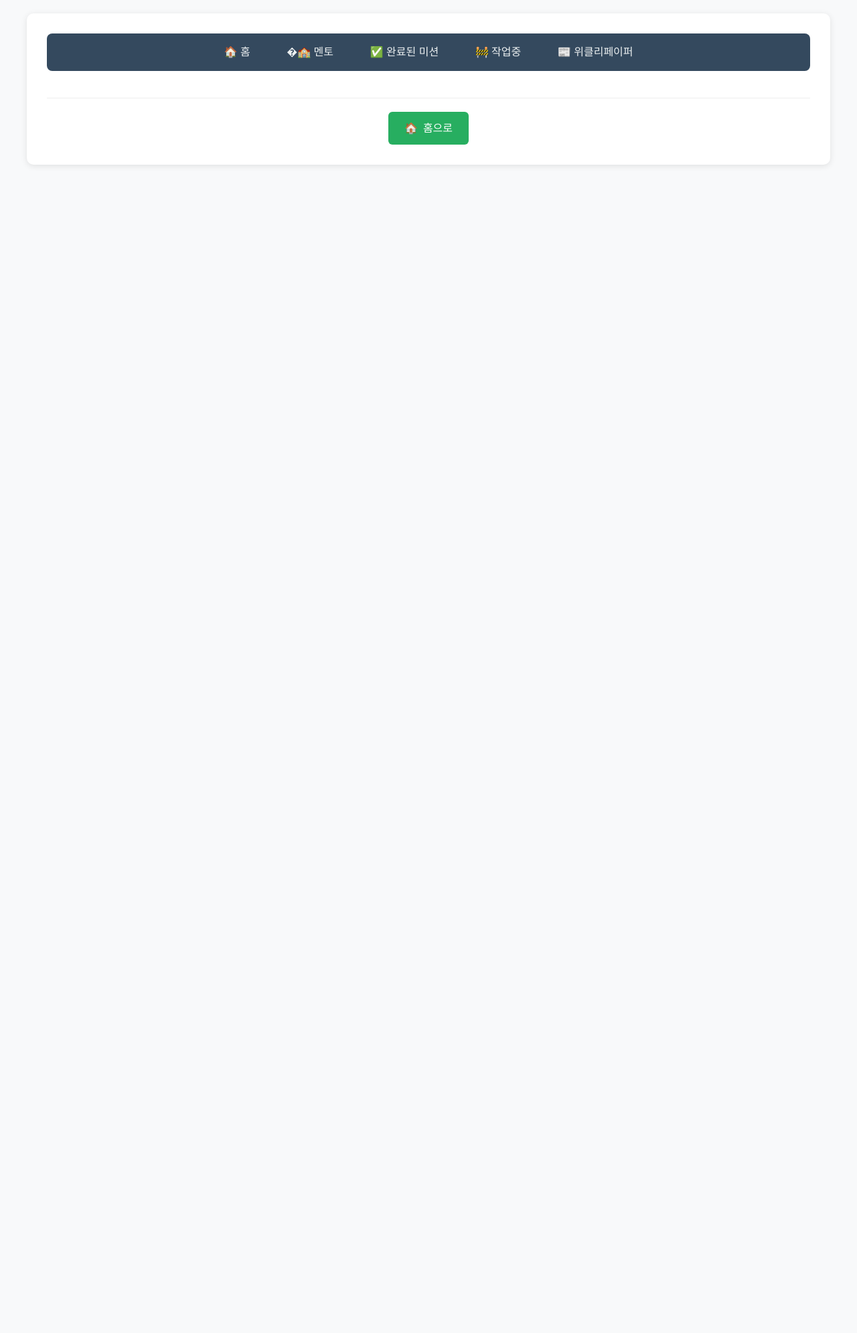
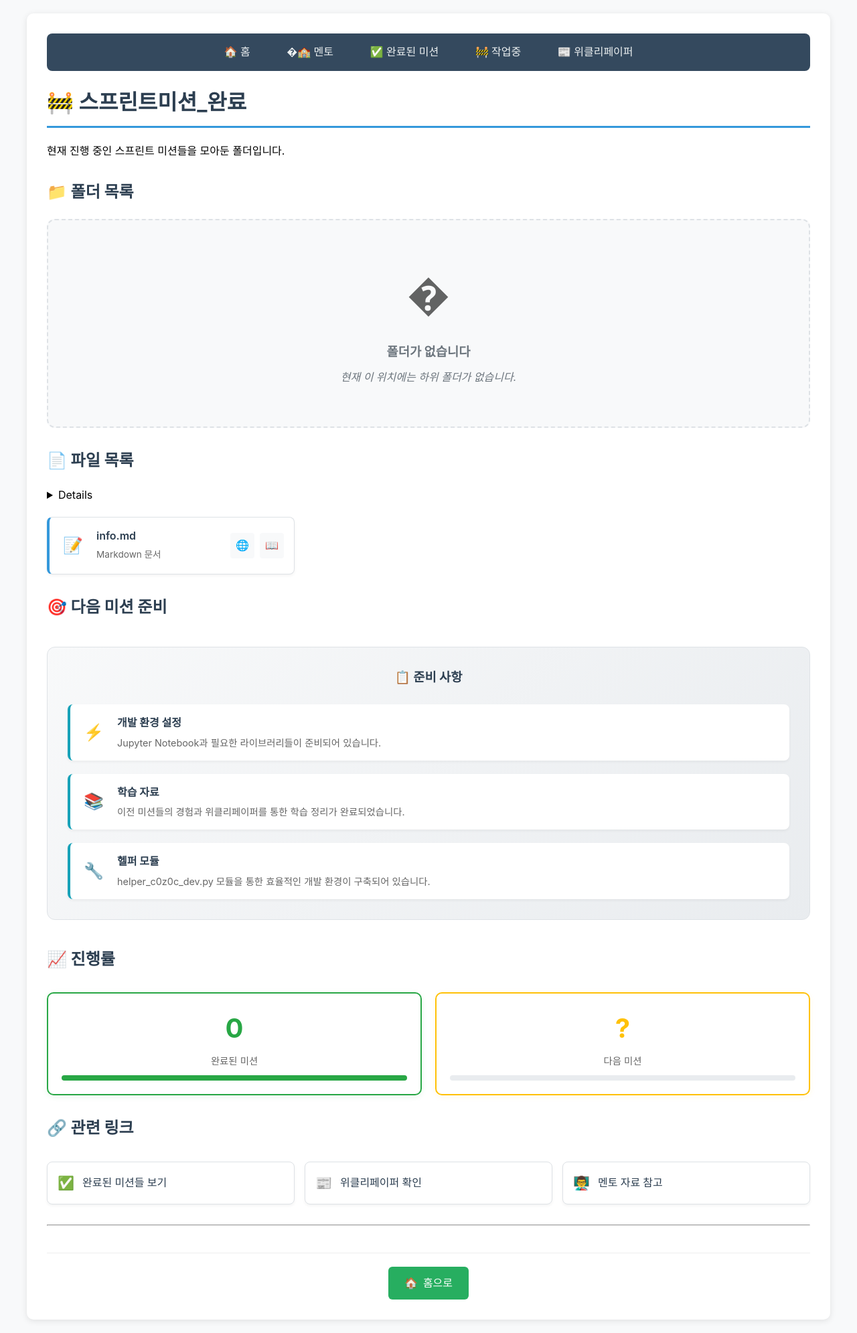
Before and after one commit to c0z0c/sprint_mission, a Jekyll site: the page built from 스프린트미션_완료/index.md, in a window 1280 px wide. Shown: the whole page at 67% size. Built offline with Jekyll 4.4.1, drawn with Linux system fonts in a browser that asks for light colours; before the commit the page ends 900 px from its top, so only the background shows below that.

Commit message:
동적 파일 로딩 테스트중

```diff
--- a/스프린트미션_완료/index.md
+++ b/스프린트미션_완료/index.md
@@ -1,45 +1,84 @@
 ---
 layout: default
-title: 스프린트미션_완료 - 완료된 미션 보관함
-description: 완료된 스프린트 미션 자료들
+title: 스프린트미션_완료 - 스프린트 미션 보관함
+description: 진행 중인 미션들
 cache-control: no-cache
 expires: 0
 pragma: no-cache
--<!-- Debugging Section -->
-<details style="margin: 20px 0; padding: 10px; background: #f8f9fa; border-radius: 5px;">
-<summary style="cursor: pointer; font-weight: bold;">🔍 디버깅 정보 (파일 감지 상태)</summary>
-<h4>Static Files in 스프린트미션_완료/:</h4>
+---
+
+# 🚧 스프린트미션_완료
+
+현재 진행 중인 스프린트 미션들을 모아둔 폴더입니다.
+
+## 📁 폴더 목록
+
+{% assign current_path = "/sprint_mission/스프린트미션_완료/" %}
+{% assign folders = site.static_files | where_exp: "item", "item.path contains current_path" | where_exp: "item", "item.path != item.name" | map: "path" | join: "|" | split: "|" %}
+{% assign unique_folders = "" | split: "" %}
+
+{% for file in site.static_files %}
+  {% if file.path contains current_path and file.path != current_path %}
+    {% assign path_parts = file.path | remove: current_path | split: "/" %}
+    {% if path_parts.size > 1 %}
+      {% assign folder_name = path_parts[0] %}
+      {% unless unique_folders contains folder_name %}
+        {% assign unique_folders = unique_folders | push: folder_name %}
+      {% endunless %}
+    {% endif %}
+  {% endif %}
+{% endfor %}
+
+<div class="file-grid">
+  {% if unique_folders.size > 0 %}
+    {% for folder in unique_folders %}
+      {% unless folder == "" %}
+        <div class="file-item folder-item">
+          <div class="file-icon">📁</div>
+          <div class="file-info">
+            <h4 class="file-name">{{ folder }}</h4>
+            <p class="file-type">폴더</p>
+          </div>
+        </div>
+      {% endunless %}
+    {% endfor %}
+  {% else %}
+    <div class="empty-message">
+      <span class="empty-icon">�</span>
+      <h3>폴더가 없습니다</h3>
+      <p>현재 이 위치에는 하위 폴더가 없습니다.</p>
+    </div>
+  {% endif %}
+</div>
+
+## 📄 파일 목록
+
+<details>
 <ul>
 {% for file in site.static_files %}
-  {% if file.path contains '/sprint_mission/스프린트미션_완료/' %}
-    <li>{{ file.path }} ({{ file.name }}) - {{ file.extname }}</li>
+  {% if file.path contains '스프린트미션_완료' %}
+    <li>Static File: {{ file.path }} ({{ file.name }})</li>
   {% endif %}
 {% endfor %}
-</ul>
-<h4>Pages containing '/sprint_mission/스프린트미션_완료':</h4>
-<ul>
 {% for page in site.pages %}
-  {% if page.path contains '/sprint_mission/스프린트미션_완료' %}
-    <li>{{ page.path }} ({{ page.name }}) - {{ page.url }}</li>
+  {% if page.path contains '스프린트미션_완료' %}
+    <li>Page: {{ page.path }} ({{ page.name }})</li>
   {% endif %}
 {% endfor %}
 </ul>
 </details>
 
-완료된 스프린트 미션 자료들을 모아둔 폴더입니다.
-
-## 📄 파일 목록
-
 <div class="file-grid">
-  {% assign current_folder = "/sprint_mission/스프린트미션_완료/" %}
-  {% assign static_files = site.static_files | where_exp: "item", "item.path contains current_folder" %}
+  <!-- Static files (non-markdown) -->
+  {% assign current_path = "/sprint_mission/스프린트미션_완료/" %}
+  {% assign static_files = site.static_files | where_exp: "item", "item.path contains current_path" %}
   {% assign markdown_pages = site.pages | where_exp: "page", "page.path contains '스프린트미션_완료'" %}
 
   {% assign all_files = "" | split: "" %}
 
   <!-- Add static files -->
   {% for file in static_files %}
-    {% assign relative_path = file.path | remove: current_folder %}
+    {% assign relative_path = file.path | remove: current_path %}
     {% unless relative_path contains "/" or file.name == "index.md" %}
       {% assign all_files = all_files | push: file %}
     {% endunless %}
@@ -53,10 +92,8 @@
     {% endunless %}
   {% endfor %}
 
-  {% assign sorted_files = all_files | sort: "name" %}
-
-  {% if sorted_files.size > 0 %}
-    {% for file in sorted_files %}
+  {% if all_files.size > 0 %}
+    {% for file in all_files %}
       {% assign file_ext = file.extname | downcase %}
       {% if file_ext == "" and file.path %}
         {% assign file_name = file.path | split: "/" | last %}
@@ -69,27 +106,21 @@
       {% if file_ext == ".ipynb" %}
         {% assign file_icon = "📓" %}
         {% assign file_type = "Jupyter Notebook" %}
-      {% elsif file_ext == ".docx" %}
-        {% assign file_icon = "📄" %}
-        {% assign file_type = "Word 문서" %}
-      {% elsif file_ext == ".pdf" %}
-        {% assign file_icon = "📄" %}
-        {% assign file_type = "PDF 문서" %}
-      {% elsif file_ext == ".html" %}
-        {% assign file_icon = "🌐" %}
-        {% assign file_type = "HTML 문서" %}
+      {% elsif file_ext == ".py" %}
+        {% assign file_icon = "🐍" %}
+        {% assign file_type = "Python 파일" %}
       {% elsif file_ext == ".md" %}
         {% assign file_icon = "📝" %}
         {% assign file_type = "Markdown 문서" %}
-      {% elsif file_ext == ".py" %}
-        {% assign file_icon = "🐍" %}
-        {% assign file_type = "Python 파일" %}
       {% elsif file_ext == ".json" %}
         {% assign file_icon = "⚙️" %}
         {% assign file_type = "JSON 설정" %}
       {% elsif file_ext == ".zip" %}
         {% assign file_icon = "📦" %}
         {% assign file_type = "압축 파일" %}
+      {% elsif file_ext == ".png" or file_ext == ".jpg" or file_ext == ".jpeg" %}
+        {% assign file_icon = "🖼️" %}
+        {% assign file_type = "이미지 파일" %}
       {% elsif file_ext == ".csv" %}
         {% assign file_icon = "📊" %}
         {% assign file_type = "데이터 파일" %}
@@ -103,7 +134,15 @@
           <p class="file-size">{% if file.modified_time %}{{ file.modified_time | date: "%Y-%m-%d" }}{% else %}{{ file.date | date: "%Y-%m-%d" }}{% endif %}</p>
         </div>
         <div class="file-actions">
-          {% if file_ext == ".ipynb" %}
+          {% if file_ext == ".md" and file.name != "index.md" %}
+            {% assign file_name_clean = file.name %}
+            {% if file_name_clean == nil %}
+              {% assign file_name_clean = file.path | split: "/" | last %}
+            {% endif %}
+            {% assign md_name_clean = file_name_clean | remove: '.md' %}
+            <a href="https://c0z0c.github.io/sprint_mission/스프린트미션_완료/{{ md_name_clean }}" class="file-action" title="렌더링된 페이지 보기" target="_blank">🌐</a>
+            <a href="https://github.com/c0z0c/sprint_mission/blob/master/스프린트미션_완료/{{ file_name_clean }}" class="file-action" title="GitHub에서 원본 보기" target="_blank">📖</a>
+          {% elsif file_ext == ".ipynb" %}
             {% assign file_name_clean = file.name %}
             {% if file_name_clean == nil %}
               {% assign file_name_clean = file.path | split: "/" | last %}
@@ -116,28 +155,20 @@
               {% assign file_name_clean = file.path | split: "/" | last %}
             {% endif %}
             <a href="https://github.com/c0z0c/sprint_mission/blob/master/스프린트미션_완료/{{ file_name_clean }}" class="file-action" title="GitHub에서 보기" target="_blank">📖</a>
-            <a href="https://docs.google.com/viewer?url=https://github.com/c0z0c/sprint_mission/raw/master/스프린트미션_완료/{{ file_name_clean }}" class="file-action" title="Google Docs Viewer에서 열기" target="_blank">👁️</a>
+            <a href="https://docs.google.com/viewer?url=https://raw.githubusercontent.com/c0z0c/sprint_mission/master/스프린트미션_완료/{{ file_name_clean }}" class="file-action" title="PDF 뷰어로 열기" target="_blank">📄</a>
           {% elsif file_ext == ".docx" %}
             {% assign file_name_clean = file.name %}
             {% if file_name_clean == nil %}
               {% assign file_name_clean = file.path | split: "/" | last %}
             {% endif %}
             <a href="https://github.com/c0z0c/sprint_mission/blob/master/스프린트미션_완료/{{ file_name_clean }}" class="file-action" title="GitHub에서 보기" target="_blank">📖</a>
-            <a href="https://docs.google.com/viewer?url=https://github.com/c0z0c/sprint_mission/raw/master/스프린트미션_완료/{{ file_name_clean }}" class="file-action" title="Google Docs에서 열기" target="_blank">�</a>
+            <a href="https://docs.google.com/viewer?url=https://raw.githubusercontent.com/c0z0c/sprint_mission/master/스프린트미션_완료/{{ file_name_clean }}" class="file-action" title="Google에서 열기" target="_blank">📊</a>
           {% elsif file_ext == ".html" %}
             {% assign file_name_clean = file.name %}
             {% if file_name_clean == nil %}
               {% assign file_name_clean = file.path | split: "/" | last %}
             {% endif %}
-            <a href="https://c0z0c.github.io/sprint_mission/스프린트미션_완료/{{ file_name_clean }}" class="file-action" title="렌더링된 페이지 보기" target="_blank">🌐</a>
-            <a href="https://github.com/c0z0c/sprint_mission/blob/master/스프린트미션_완료/{{ file_name_clean }}" class="file-action" title="GitHub에서 원본 보기" target="_blank">📖</a>
-          {% elsif file_ext == ".md" and file.name != "index.md" %}
-            {% assign file_name_clean = file.name %}
-            {% if file_name_clean == nil %}
-              {% assign file_name_clean = file.path | split: "/" | last %}
-            {% endif %}
-            {% assign md_name_clean = file_name_clean | remove: '.md' %}
-            <a href="https://c0z0c.github.io/sprint_mission/스프린트미션_완료/{{ md_name_clean }}" class="file-action" title="렌더링된 페이지 보기" target="_blank">🌐</a>
+            <a href="https://c0z0c.github.io/sprint_mission/스프린트미션_완료/{{ file_name_clean }}" class="file-action" title="웹페이지로 보기" target="_blank">🌐</a>
             <a href="https://github.com/c0z0c/sprint_mission/blob/master/스프린트미션_완료/{{ file_name_clean }}" class="file-action" title="GitHub에서 원본 보기" target="_blank">📖</a>
           {% else %}
             <a href="{{ file.path | relative_url }}" class="file-action" title="파일 열기">📖</a>
@@ -147,74 +178,93 @@
     {% endfor %}
   {% else %}
     <div class="empty-message">
-      <span class="empty-icon">�</span>
+      <span class="empty-icon">📄</span>
       <h3>파일이 없습니다</h3>
-      <p>현재 이 위치에는 파일이 없습니다.</p>
+      <p>새로운 미션이 시작되면 여기에 작업 파일들이 추가됩니다.</p>
     </div>
   {% endif %}
 </div>
 
-<!-- Debugging Section -->
-<details style="margin: 20px 0; padding: 10px; background: #f8f9fa; border-radius: 5px;">
-<summary style="cursor: pointer; font-weight: bold;">� 디버깅 정보 (파일 감지 상태)</summary>
-<h4>Static Files in /sprint_mission/스프린트미션_완료/:</h4>
-<ul>
-{% for file in site.static_files %}
-  {% if file.path contains '/sprint_mission/스프린트미션_완료/' %}
-    <li>{{ file.path }} ({{ file.name }}) - {{ file.extname }}</li>
-  {% endif %}
-{% endfor %}
-</ul>
-<h4>Pages containing '스프린트미션_완료':</h4>
-<ul>
-{% for page in site.pages %}
-  {% if page.path contains '스프린트미션_완료' %}
-    <li>{{ page.path }} ({{ page.name }}) - {{ page.url }}</li>
-  {% endif %}
-{% endfor %}
-</ul>
-</details>
+## 🎯 다음 미션 준비
 
-## 📊 완료 현황
+<div class="preparation-section">
+  <h3>📋 준비 사항</h3>
+  <div class="prep-card">
+    <div class="prep-icon">⚡</div>
+    <div class="prep-content">
+      <h4>개발 환경 설정</h4>
+      <p>Jupyter Notebook과 필요한 라이브러리들이 준비되어 있습니다.</p>
+    </div>
+  </div>
 
-{% assign current_folder = "스프린트미션_완료/" %}
-{% assign completed_files = site.static_files | where_exp: "file", "file.path contains current_folder" %}
-{% assign mission_files = completed_files | where_exp: "file", "file.name contains '미션'" %}
-{% assign exclude_files = "index.md,info.md,info.html" | split: "," %}
-{% assign filtered_files = "" | split: "" %}
+  <div class="prep-card">
+    <div class="prep-icon">📚</div>
+    <div class="prep-content">
+      <h4>학습 자료</h4>
+      <p>이전 미션들의 경험과 위클리페이퍼를 통한 학습 정리가 완료되었습니다.</p>
+    </div>
+  </div>
 
-{% for file in completed_files %}
-  {% assign relative_path = file.path | remove: current_folder %}
-  {% unless relative_path contains "/" or exclude_files contains file.name %}
-    {% assign filtered_files = filtered_files | push: file %}
+  <div class="prep-card">
+    <div class="prep-icon">🔧</div>
+    <div class="prep-content">
+      <h4>헬퍼 모듈</h4>
+      <p>helper_c0z0c_dev.py 모듈을 통한 효율적인 개발 환경이 구축되어 있습니다.</p>
+    </div>
+  </div>
+</div>
+
+## 📈 진행률
+
+{% assign completed_files = site.static_files | where_exp: "file", "file.path contains '/sprint_mission/스프린트미션_완료/'" %}
+{% assign completed_missions = completed_files | where_exp: "file", "file.name contains '미션'" %}
+{% assign unique_completed = "" | split: "" %}
+
+{% for file in completed_missions %}
+  {% assign mission_number = file.name | split: '_' | first %}
+  {% unless unique_completed contains mission_number %}
+    {% assign unique_completed = unique_completed | push: mission_number %}
   {% endunless %}
 {% endfor %}
 
-{% assign total_files = filtered_files | size %}
-{% assign unique_missions = "" | split: "" %}
+{% assign working_files = site.static_files | where_exp: "file", "file.path contains '/sprint_mission/스프린트미션_완료/'" %}
+{% assign working_missions = working_files | where_exp: "file", "file.name contains '미션'" %}
 
-{% for file in mission_files %}
-  {% assign mission_number = file.name | split: '_' | first %}
-  {% unless unique_missions contains mission_number %}
-    {% assign unique_missions = unique_missions | push: mission_number %}
-  {% endunless %}
-{% endfor %}
+<div class="progress-overview">
+  <div class="progress-card">
+    <div class="progress-number">{{ unique_completed.size }}</div>
+    <div class="progress-label">완료된 미션</div>
+    <div class="progress-bar">
+      <div class="progress-fill" style="width: 100%"></div>
+    </div>
+  </div>
 
-<div class="completion-stats">
-  <div class="stat-card">
-    <div class="stat-number">{{ unique_missions.size }}</div>
-    <div class="stat-label">완료된 미션</div>
+  <div class="progress-card{% if working_missions.size > 0 %} working{% else %} waiting{% endif %}">
+    <div class="progress-number">{% if working_missions.size > 0 %}진행중{% else %}?{% endif %}</div>
+    <div class="progress-label">{% if working_missions.size > 0 %}작업 중인 미션{% else %}다음 미션{% endif %}</div>
+    <div class="progress-bar">
+      <div class="progress-fill {% if working_missions.size > 0 %}working-fill{% else %}waiting-fill{% endif %}" style="width: {% if working_missions.size > 0 %}50{% else %}0{% endif %}%"></div>
+    </div>
   </div>
-  <div class="stat-card">
-    <div class="stat-number">{{ total_files }}</div>
-    <div class="stat-label">총 파일 수</div>
-  </div>
-<!--
-  <div class="stat-card">
-    <div class="stat-number">100%</div>
-    <div class="stat-label">진행률</div>
-  </div>
--->
+</div>
+
+## 🔗 관련 링크
+
+<div class="related-links">
+  <a href="{{ site.baseurl }}/스프린트미션_완료/" class="related-link">
+    <span class="link-icon">✅</span>
+    <span class="link-text">완료된 미션들 보기</span>
+  </a>
+
+  <a href="{{ site.baseurl }}/위클리페이퍼/" class="related-link">
+    <span class="link-icon">📰</span>
+    <span class="link-text">위클리페이퍼 확인</span>
+  </a>
+
+  <a href="{{ site.baseurl }}/멘토/" class="related-link">
+    <span class="link-icon">👨‍🏫</span>
+    <span class="link-text">멘토 자료 참고</span>
+  </a>
 </div>
 
 ---
@@ -226,140 +276,285 @@
 </div>
 
 <style>
-/* File Grid Styles */
 .file-grid {
   display: grid;
   grid-template-columns: repeat(auto-fill, minmax(300px, 1fr));
-  gap: 20px;
+  gap: 15px;
   margin: 20px 0;
 }
 
 .file-item {
+  display: flex;
+  align-items: center;
+  padding: 15px;
   background: white;
-  border: 1px solid #e1e8ed;
-  border-radius: 12px;
-  padding: 20px;
+  border-radius: 8px;
+  border: 1px solid #dee2e6;
+  box-shadow: 0 2px 4px rgba(0,0,0,0.05);
   transition: all 0.3s ease;
-  box-shadow: 0 2px 8px rgba(0,0,0,0.1);
-  position: relative;
 }
 
 .file-item:hover {
-  transform: translateY(-5px);
-  box-shadow: 0 8px 25px rgba(0,0,0,0.15);
-  border-color: #007acc;
+  transform: translateY(-2px);
+  box-shadow: 0 4px 8px rgba(0,0,0,0.1);
+  border-color: #3498db;
+}
+
+.folder-item {
+  border-left: 4px solid #f39c12;
+}
+
+.file-item:not(.folder-item) {
+  border-left: 4px solid #3498db;
 }
 
 .file-icon {
-  font-size: 48px;
+  font-size: 24px;
+  margin-right: 15px;
+  width: 40px;
   text-align: center;
-  margin-bottom: 15px;
 }
 
 .file-info {
-  text-align: center;
-  margin-bottom: 15px;
+  flex: 1;
 }
 
 .file-name {
-  margin: 0 0 8px 0;
-  font-size: 16px;
+  margin: 0 0 4px 0;
+  font-size: 1em;
+  color: #2c3e50;
   font-weight: 600;
-  color: #2c3e50;
-  word-break: break-word;
 }
 
 .file-type {
-  margin: 0 0 5px 0;
+  margin: 0 0 2px 0;
+  font-size: 0.85em;
   color: #666;
-  font-size: 14px;
 }
 
 .file-size {
   margin: 0;
+  font-size: 0.8em;
   color: #999;
-  font-size: 12px;
 }
 
 .file-actions {
   display: flex;
-  justify-content: center;
   gap: 8px;
-  flex-wrap: wrap;
 }
 
 .file-action {
-  display: inline-flex;
-  align-items: center;
-  justify-content: center;
-  width: 40px;
-  height: 40px;
+  padding: 6px 8px;
   background: #f8f9fa;
-  border: 1px solid #dee2e6;
-  border-radius: 8px;
+  border-radius: 4px;
   text-decoration: none;
   font-size: 16px;
-  transition: all 0.2s ease;
-  color: #495057;
+  transition: background 0.3s ease;
 }
 
 .file-action:hover {
-  background: #007acc;
-  color: white;
-  border-color: #007acc;
-  transform: scale(1.1);
+  background: #e9ecef;
   text-decoration: none;
 }
 
 .empty-message {
+  grid-column: 1 / -1;
   text-align: center;
   padding: 60px 20px;
-  color: #666;
-  grid-column: 1 / -1;
+  background: #f8f9fa;
+  border-radius: 12px;
+  border: 2px dashed #dee2e6;
+}
+
+.empty-folder {
+  margin: 30px 0;
 }
 
 .empty-icon {
   font-size: 64px;
+  display: block;
   margin-bottom: 20px;
-  opacity: 0.5;
+  opacity: 0.6;
 }
 
 .empty-message h3 {
-  margin: 0 0 10px 0;
-  color: #999;
+  color: #6c757d;
+  margin-bottom: 10px;
 }
 
 .empty-message p {
+  color: #6c757d;
   margin: 0;
-  color: #bbb;
+  font-style: italic;
 }
 
-.completion-stats {
+.preparation-section {
+  margin: 40px 0;
+  padding: 30px;
+  background: linear-gradient(135deg, #f8f9fa 0%, #e9ecef 100%);
+  border-radius: 12px;
+  border: 1px solid #dee2e6;
+}
+
+.preparation-section h3 {
+  margin-top: 0;
+  color: #2c3e50;
+  text-align: center;
+  margin-bottom: 25px;
+}
+
+.prep-card {
+  display: flex;
+  align-items: center;
+  margin-bottom: 20px;
+  padding: 15px;
+  background: white;
+  border-radius: 8px;
+  box-shadow: 0 2px 4px rgba(0,0,0,0.05);
+  border-left: 4px solid #17a2b8;
+}
+
+.prep-card:last-child {
+  margin-bottom: 0;
+}
+
+.prep-icon {
+  font-size: 24px;
+  margin-right: 15px;
+  width: 40px;
+  text-align: center;
+  color: #17a2b8;
+}
+
+.prep-content h4 {
+  margin: 0 0 5px 0;
+  color: #2c3e50;
+  font-size: 1em;
+}
+
+.prep-content p {
+  margin: 0;
+  color: #666;
+  font-size: 0.9em;
+}
+
+.progress-overview {
   display: grid;
-  grid-template-columns: repeat(auto-fit, minmax(150px, 1fr));
+  grid-template-columns: repeat(auto-fit, minmax(200px, 1fr));
   gap: 20px;
   margin: 30px 0;
 }
 
-.stat-card {
+.progress-card {
   background: white;
   border-radius: 10px;
   padding: 20px;
   text-align: center;
-  border: 2px solid #3498db;
-  box-shadow: 0 2px 8px rgba(52, 152, 219, 0.1);
+  border: 2px solid #28a745;
+  box-shadow: 0 2px 8px rgba(40, 167, 69, 0.1);
 }
 
-.stat-number {
+.progress-card.waiting {
+  border-color: #ffc107;
+  box-shadow: 0 2px 8px rgba(255, 193, 7, 0.1);
+}
+
+.progress-card.working {
+  border-color: #17a2b8;
+  box-shadow: 0 2px 8px rgba(23, 162, 184, 0.1);
+}
+
+.progress-number {
   font-size: 2.5em;
   font-weight: bold;
-  color: #3498db;
+  color: #28a745;
   margin-bottom: 5px;
 }
 
-.stat-label {
+.progress-card.waiting .progress-number {
+  color: #ffc107;
+}
+
+.progress-card.working .progress-number {
+  color: #17a2b8;
+}
+
+.progress-label {
   color: #666;
   font-size: 0.9em;
+  margin-bottom: 10px;
+}
+
+.progress-bar {
+  width: 100%;
+  height: 8px;
+  background: #e9ecef;
+  border-radius: 4px;
+  overflow: hidden;
+}
+
+.progress-fill {
+  height: 100%;
+  background: #28a745;
+  transition: width 0.3s ease;
+}
+
+.waiting-fill {
+  background: linear-gradient(90deg, #ffc107, #fd7e14);
+  animation: pulse 2s infinite;
+}
+
+.working-fill {
+  background: linear-gradient(90deg, #17a2b8, #20c997);
+  animation: progress 3s infinite;
+}
+
+@keyframes pulse {
+  0%, 100% { opacity: 0.3; }
+  50% { opacity: 0.7; }
+}
+
+@keyframes progress {
+  0%, 100% { opacity: 0.7; }
+  50% { opacity: 1; }
+}
+
+.related-links {
+  display: grid;
+  grid-template-columns: repeat(auto-fit, minmax(200px, 1fr));
+  gap: 15px;
+  margin: 30px 0;
+}
+
+.related-link {
+  display: flex;
+  align-items: center;
+  padding: 15px;
+  background: white;
+  border-radius: 8px;
+  text-decoration: none;
+  border: 1px solid #dee2e6;
+  transition: all 0.3s ease;
+  box-shadow: 0 2px 4px rgba(0,0,0,0.05);
+}
+
+.related-link:hover {
+  transform: translateY(-2px);
+  box-shadow: 0 4px 8px rgba(0,0,0,0.1);
+  text-decoration: none;
+  background: #f8f9fa;
+  border-color: #3498db;
+}
+
+.link-icon {
+  font-size: 20px;
+  margin-right: 12px;
+  color: #3498db;
+}
+
+.link-text {
+  color: #2c3e50;
+  font-weight: 500;
 }
 
 .navigation-footer {
@@ -378,7 +573,6 @@
   border-radius: 6px;
   text-decoration: none;
   transition: all 0.3s ease;
-  margin: 0 10px;
 }
 
 .nav-button:hover {
```
